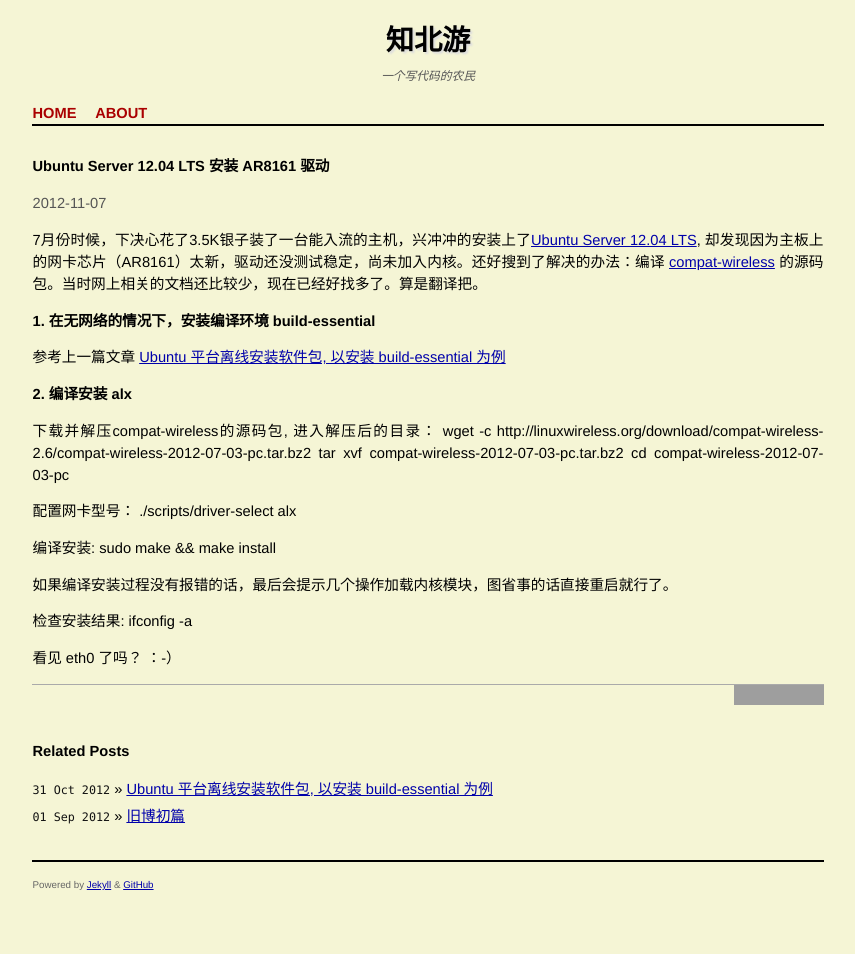
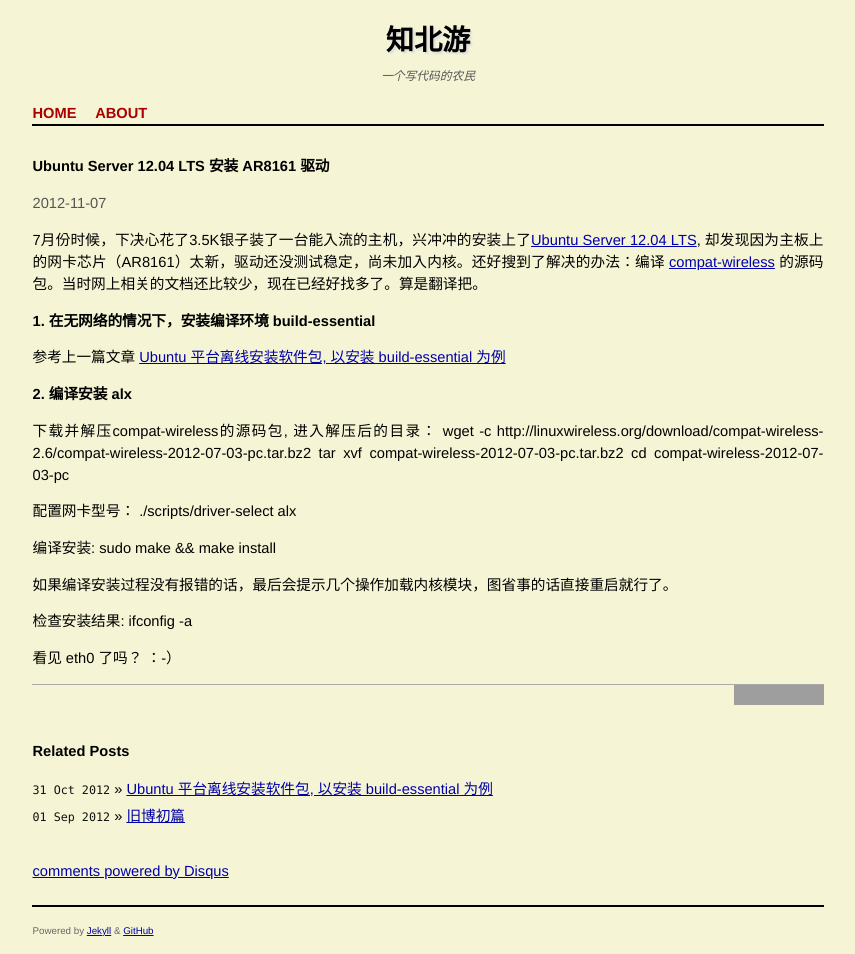
Before and after one commit to yanghuashuai/jekyll_zby, a Jekyll site: the page built from _posts/2012-11-07-install-ar8161-driver-ubuntu.md, in a window 1280 px wide. Shown: the whole page, without its empty margins (212-1067 px from the left). Built offline with Jekyll 4.4.1, drawn with Linux system fonts in a browser that asks for light colours; Markdown is read by kramdown in place of the engine named in the settings; comment, search, counter and statistics services are not loaded; before the commit the page ends 929 px from its top, so only the background shows below that; some of the changed lines change nothing that is shown; grey boxes are pictures that could not be loaded.

Commit message:
+ add disqus

```diff
--- a/_layouts/post.html
+++ b/_layouts/post.html
@@ -16,3 +16,17 @@
     {% endfor %}
   </ul>
 </div>
+<div id="disqus_thread"></div>
+<script type="text/javascript">
+    /* * * CONFIGURATION VARIABLES: EDIT BEFORE PASTING INTO YOUR WEBPAGE * * */
+    var disqus_shortname = 'zby'; // required: replace example with your forum shortname
+
+    /* * * DON'T EDIT BELOW THIS LINE * * */
+    (function() {
+        var dsq = document.createElement('script'); dsq.type = 'text/javascript'; dsq.async = true;
+        dsq.src = 'http://' + disqus_shortname + '.disqus.com/embed.js';
+        (document.getElementsByTagName('head')[0] || document.getElementsByTagName('body')[0]).appendChild(dsq);
+    })();
+</script>
+<noscript>Please enable JavaScript to view the <a href="http://disqus.com/?ref_noscript">comments powered by Disqus.</a></noscript>
+<a href="http://disqus.com" class="dsq-brlink">comments powered by <span class="logo-disqus">Disqus</span></a>
```
